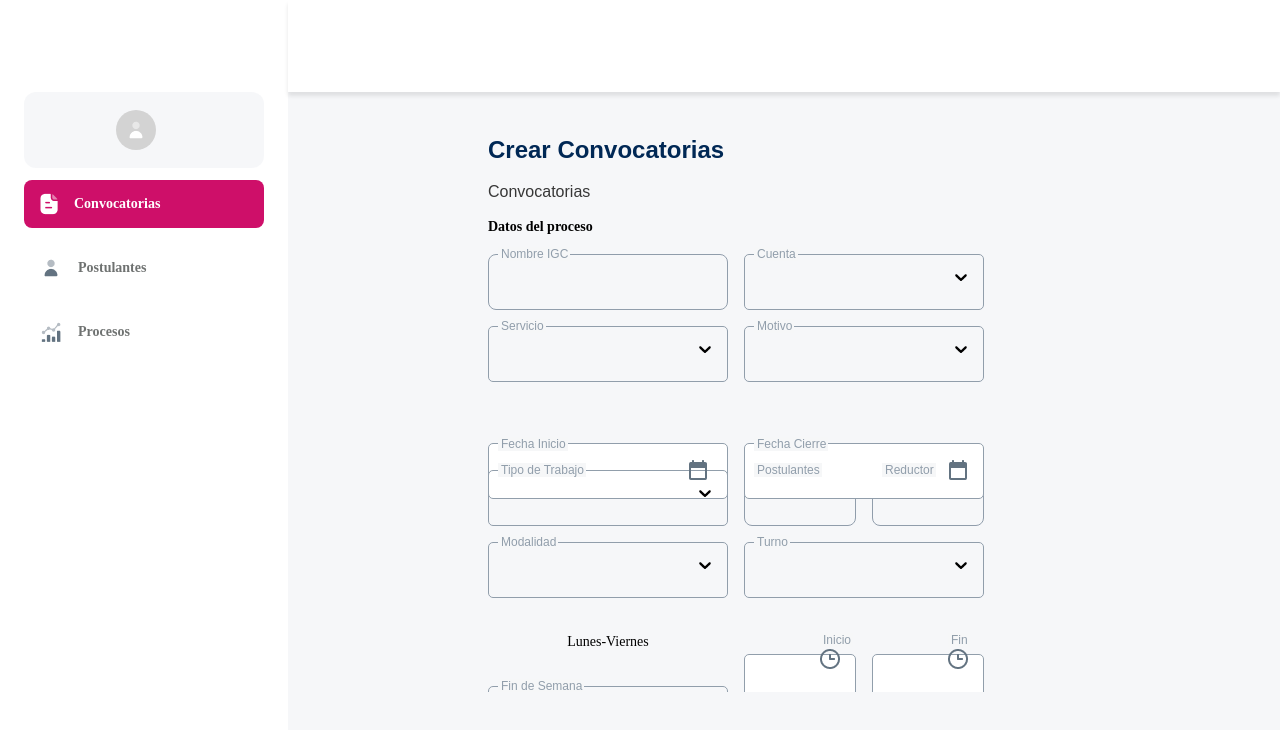
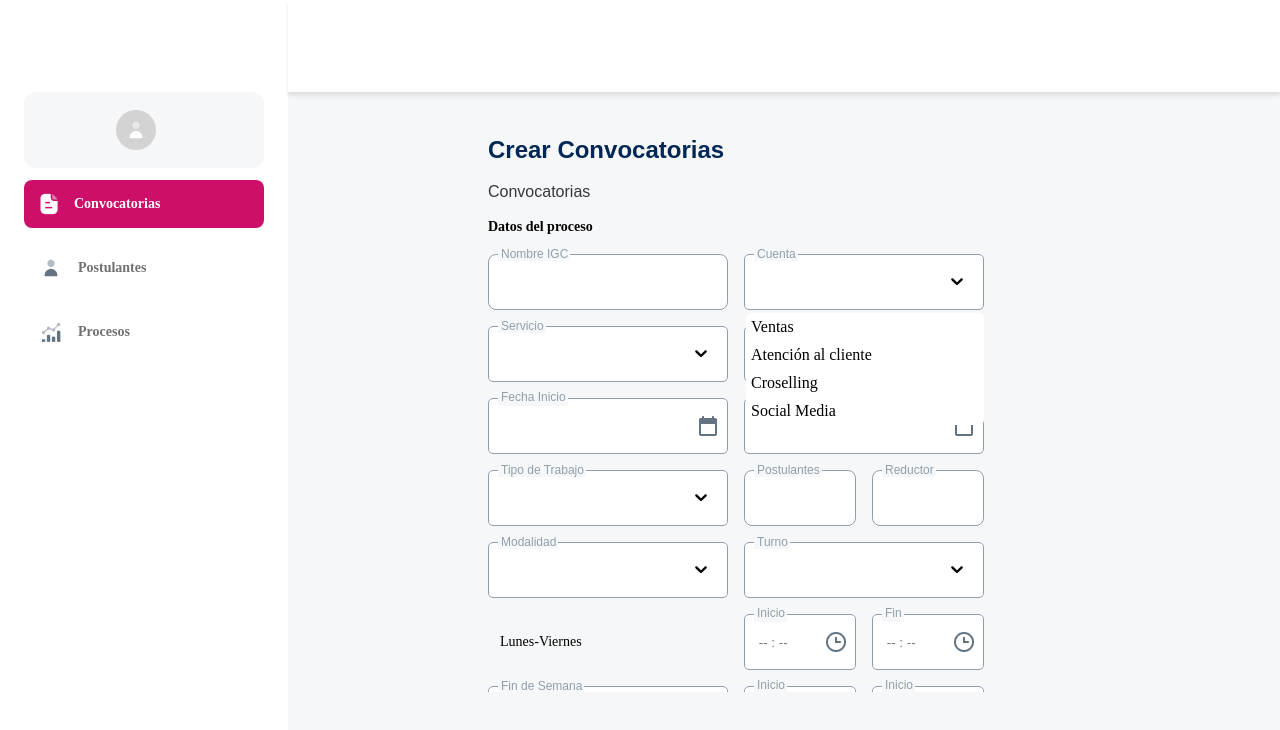
Before and after one commit to sara-rioseco/hackaton2023, a React (Vite) app: page /post in a window 1280 px wide. Both pictures are taken after a click on the element 864 px from the left and 277 px from the top of the page. Shown: the top 730 px of the page. Built offline with nearby package versions, Linux system fonts and the light colour scheme; a web font is replaced by a local one.

Commit message:
arreglo formulario convocatorias ok

```diff
--- a/src/components/formDate/form-date.css
+++ b/src/components/formDate/form-date.css
@@ -1,16 +1,19 @@
 .react-datepicker-wrapper {
   width: 100%;
   height: 100%;
+  display:flex;
 }
 
 .react-datepicker__input-container {
   width: 100%;
   height: 56px;
+  display:flex;
 }
 
 .react-datepicker-ignore-onclickoutside {
   width: 100%;
   height: 100%;
+  display:flex;
 }
 
 .datePicker {
@@ -28,26 +31,33 @@
 }
 
 .input-group-prepend {
+  position: absolute;
+  width:100%;
+  display:flex;
+  justify-content: right;
+}
+
+.input-group-text img{
   position: relative;
-  top: 52px;
-  right: -120px;
+  top:8px;
   z-index: 1;
-  width:fit-content;
-  height:fit-content;
 }
 
 .formDateLabel {
   color: #919EAB;
   font-family: 'Public Sans', sans-serif;
   font-weight: 400;
+  top: -10px;
+  left: 10px;
   font-size: 12px;
   line-height: 18px;
-  top: -42px;
-  left: -110px;
+  width: auto;
   padding: 0px 2px 0px 3px;
-  position:relative;
+  position:absolute;
   background-color: #f6f7f8;
-  width: 48px;
-  height: 18px;
   z-index: 1;
 }
+
+div.react-datepicker {
+  z-index: 2;
+}
--- a/src/components/formDropdown/form-dropdown.css
+++ b/src/components/formDropdown/form-dropdown.css
@@ -11,17 +11,15 @@
   height: 56px;
   align-items: center;
   box-sizing: border-box;
-    /*display:inline-flex;
   justify-content: right;
-  z-index: 0;
-  box-sizing: border-box;
   padding: 4px;
-  background-color: #FFFFFF; */
+  background-color: #FFFFFF;
 }
 
 .dropdown-input {
   padding: 12px;
   display: flex;
+  text-align: left;
   align-items: first baseline;
   justify-content: space-between;
   user-select: none;
@@ -30,14 +28,14 @@
 
 .dropdown-menu {
   position: absolute;
-  transform: translate(-12px, 42px);
+  transform: translate(-15px, 42px);
   width:100%;
   border-radius: 5px;
   overflow:auto;
   max-height:150px;
   background-color: #FFFFFF;
   font-family: 'Public Sans';
-  z-index: 2;
+  z-index: 3;
 }
 
 .dropdown-item {
@@ -73,7 +71,7 @@
   background-color: #f6f7f8;
   width: 48px;
   height: 18px;
-  z-index: 1;
+  z-index: 2;
 }
 
 
--- a/src/components/formDropdown/form-dropdown.jsx
+++ b/src/components/formDropdown/form-dropdown.jsx
@@ -17,14 +17,6 @@ const [selectedValue, setSelectedValue] = useState(null);
 const inputRef = useRef();
 
 useEffect(() => {
-  const handler = () => setShowMenu(false);
-  window.addEventListener("click", handler);
-  return () => {
-    window.removeEventListener("click", handler)
-  };
-});
-
-useEffect(() => {
   const handler = (e) => {
     if (inputRef.current && !inputRef.current.contains(e.target)) {
       setShowMenu(false);
@@ -41,24 +33,26 @@ const handleInputClick = () => {
   setShowMenu(!showMenu)
 }
 
-  const getDisplay = () => {
-    if (selectedValue) {
-      return selectedValue.label;
-    }
-     return placeholder;
-  };
+const getDisplay = () => {
+  if (!selectedValue || selectedValue.length === 0) {
+    return placeholder;
+  }
+    return selectedValue.label;
+};
 
-  const onItemClick = (option) => {
-    let newValue = option
+  const onItemClick = (opt) => {
+    let newValue;
+    newValue = opt;
+
     setSelectedValue(newValue);
     onChange(newValue)
   }
 
-  const isSelected = (option) => {
+  const isSelected = (opt) => {
     if (!selectedValue) {
       return false
     }
-    return selectedValue.value === option.value
+    return selectedValue.value === opt.value
   }
 
   return (
@@ -66,25 +60,24 @@ const handleInputClick = () => {
       {label && <label className={`formDropdownLabel ${classInputLabel}`}>{label}</label>}
       <div className="dropdown-container">
         <div ref={inputRef} onClick={handleInputClick} className="dropdown-input">
-          {showMenu && (
-          <div className="dropdown-menu">
-            {options && options.map(opt => (
-              <div
-                onClick={() => onItemClick(opt)}
-                key={opt.value}
-                className={`dropdown-item ${isSelected(opt) && "selected"}`}
-              >
-                {opt.label}
-              </div>
-            ))}
-          </div>
-          )}
           <div className="dropdown-selected-value">{getDisplay()}</div>
           <div className="dropdown-tools">
             <div className="dropdown-tool">
               <Icon />
             </div>
           </div>
+          { showMenu && (
+            <div className="dropdown-menu">
+              {options.map(opt => (
+                <div
+                  onClick={() => onItemClick(opt)}
+                  key={opt.value}
+                  className={`dropdown-item ${isSelected(opt) && "selected"}`}>
+                  {opt.label}
+                </div>
+              ))}
+            </div>
+          )}
         </div>
       </div>
     </>
@@ -99,35 +92,3 @@ FormDropdown.propTypes = {
   classInputLabel: PropTypes.string,
   classInput: PropTypes.string
 }
-
-
-
-/* FormDropdown({type, placeholder, value, onChange, label, classInputLabel, classInput}) {
-
-
-
-  return (
-    <>
-    <div className='loginInput'>
-      {label && <label className={`labelDefault ${classInputLabel}`}>{label}</label>}
-      <input
-          type={type}
-          className={`inputDefault ${classInput}`}
-          placeholder={placeholder}
-          value={value}
-          onChange={onChange}
-        />
-    </div>
-    </>
-  );
-}
-
-FormDropdown.propTypes = {
-  type: PropTypes.string.isRequired,
-  placeholder: PropTypes.string,
-  value: PropTypes.oneOfType([PropTypes.number, PropTypes.string]),
-  onChange: PropTypes.func,
-  label: PropTypes.string,
-  classInputLabel: PropTypes.string,
-  classInput: PropTypes.string
-} */
--- a/src/components/formGrid/form-grid.css
+++ b/src/components/formGrid/form-grid.css
@@ -69,7 +69,7 @@
 }
 
 .item6 {
-  height: 80px;
+  height: 56px;
 }
 
 .item7 {
@@ -107,7 +107,8 @@
   font-size: 14px;
   font-weight: 400;
   line-height: 22px;
-  justify-content: center;
+  padding: 0 0 0 12px;
+  justify-content: left;
 }
 
 .item14 {
@@ -175,7 +176,8 @@
   font-size: 14px;
   font-weight: 400;
   line-height: 22px;
-  justify-content: center;
+  padding: 0 0 0 12px;
+  justify-content: left;
 }
 
 .item25 {
--- a/src/components/formGrid/form-grid.jsx
+++ b/src/components/formGrid/form-grid.jsx
@@ -34,7 +34,6 @@ export default function FormGrid() {
             placeholder=''
             onChange={(e) => {
               handleFieldChange('igc-name', e);
-              console.log(`${e.target.value}`)
             }}
             label='Nombre IGC'
             classInputLabel='labels'
@@ -45,9 +44,9 @@ export default function FormGrid() {
           <FormDropdown
             placeholder=''
             label='Cuenta'
+            options = {[{label: 'Ventas', value: 'VENTAS'}, {label: 'Atención al cliente', value: 'ATENCIÓN AL CLIENTE'},{label: 'Croselling', value:'CROSELLING'},{label: 'Social Media', value:'SOCIAL MEDIA'}]}
             onChange={(e) => {
               handleFieldChange('account', e);
-              console.log(`${e.target.value}`)
             }}
           />
         </div>
@@ -55,9 +54,9 @@ export default function FormGrid() {
           <FormDropdown
             placeholder=''
             label='Servicio'
+            options = {[{label: 'Ventas', value: 'VENTAS'}, {label: 'Atención al cliente', value: 'ATENCIÓN AL CLIENTE'},{label: 'Croselling', value:'CROSELLING'},{label: 'Social Media', value:'SOCIAL MEDIA'}]}
             onChange={(e) => {
               handleFieldChange('service', e);
-              console.log(`${e.target.value}`)
             }}
           />
         </div>
@@ -65,9 +64,9 @@ export default function FormGrid() {
           <FormDropdown
             placeholder=''
             label='Motivo'
+            options = {[{label: 'Ventas', value: 'VENTAS'}, {label: 'Atención al cliente', value: 'ATENCIÓN AL CLIENTE'},{label: 'Croselling', value:'CROSELLING'},{label: 'Social Media', value:'SOCIAL MEDIA'}]}
             onChange={(e) => {
               handleFieldChange('reason', e);
-              console.log(`${e.target.value}`)
             }}
           />
         </div>
@@ -76,7 +75,6 @@ export default function FormGrid() {
             label='Fecha Inicio'
             onChange={(e) => {
               handleFieldChange('starting-date', e);
-              console.log(`${e.target.value}`)
             }}
           />
         </div>
@@ -123,9 +121,10 @@ export default function FormGrid() {
           />
         </div>
         <div className="item11">
-          <FormDropdown
+           <FormDropdown
             placeholder=''
             label='Modalidad'
+            options = {[{label: 'Ventas', value: 'VENTAS'}, {label: 'Atención al cliente', value: 'ATENCIÓN AL CLIENTE'},{label: 'Croselling', value:'CROSELLING'},{label: 'Social Media', value:'SOCIAL MEDIA'}]}
             onChange={(e) => {
               handleFieldChange('process-modality', e);
             }}
@@ -135,6 +134,7 @@ export default function FormGrid() {
           <FormDropdown
             placeholder=''
             label='Turno'
+            options = {[{label: 'Ventas', value: 'VENTAS'}, {label: 'Atención al cliente', value: 'ATENCIÓN AL CLIENTE'},{label: 'Croselling', value:'CROSELLING'},{label: 'Social Media', value:'SOCIAL MEDIA'}]}
             onChange={(e) => {
               handleFieldChange('turn', e)
             }}
@@ -152,9 +152,13 @@ export default function FormGrid() {
           />
         </div>
         <div className="item16">
-        <FormDropdown
+          <FormDropdown
             placeholder=''
             label='Fin de Semana'
+            options = {[{label: 'Ventas', value: 'VENTAS'}, {label: 'Atención al cliente', value: 'ATENCIÓN AL CLIENTE'},{label: 'Croselling', value:'CROSELLING'},{label: 'Social Media', value:'SOCIAL MEDIA'}]}
+            onChange={(e) => {
+              handleFieldChange('turn', e)
+            }}
           />
         </div>
         <div className="item17">
@@ -168,20 +172,22 @@ export default function FormGrid() {
           />
         </div>
         <div className="item19">
-        <FormDropdown
+          <FormDropdown
             placeholder=''
             label='Sede'
+            options = {[{label: 'Ventas', value: 'VENTAS'}, {label: 'Atención al cliente', value: 'ATENCIÓN AL CLIENTE'},{label: 'Croselling', value:'CROSELLING'},{label: 'Social Media', value:'SOCIAL MEDIA'}]}
             onChange={(e) => {
-              handleFieldChange('campus-name', e)
+              handleFieldChange('turn', e)
             }}
           />
         </div>
         <div className="item20">
-        <FormDropdown
+         <FormDropdown
             placeholder=''
             label='Razón Social'
+            options = {[{label: 'Ventas', value: 'VENTAS'}, {label: 'Atención al cliente', value: 'ATENCIÓN AL CLIENTE'},{label: 'Croselling', value:'CROSELLING'},{label: 'Social Media', value:'SOCIAL MEDIA'}]}
             onChange={(e) => {
-              handleFieldChange('campus-address', e)
+              handleFieldChange('turn', e)
             }}
           />
         </div>
@@ -195,6 +201,10 @@ export default function FormGrid() {
           <FormDropdown
             placeholder=''
             label='Modalidad'
+            options = {[{label: 'Ventas', value: 'VENTAS'}, {label: 'Atención al cliente', value: 'ATENCIÓN AL CLIENTE'},{label: 'Croselling', value:'CROSELLING'},{label: 'Social Media', value:'SOCIAL MEDIA'}]}
+            onChange={(e) => {
+              handleFieldChange('turn', e)
+            }}
           />
         </div>
         <div className="item24">Lunes-Viernes</div>
@@ -212,6 +222,10 @@ export default function FormGrid() {
           <FormDropdown
             placeholder=''
             label='Fin de Semana'
+            options = {[{label: 'Ventas', value: 'VENTAS'}, {label: 'Atención al cliente', value: 'ATENCIÓN AL CLIENTE'},{label: 'Croselling', value:'CROSELLING'},{label: 'Social Media', value:'SOCIAL MEDIA'}]}
+            onChange={(e) => {
+              handleFieldChange('turn', e)
+            }}
           />
         </div>
         <div className="item28">
@@ -225,11 +239,12 @@ export default function FormGrid() {
           />
         </div>
         <div className="item30">
-        <FormDropdown
+         <FormDropdown
             placeholder=''
             label='Formador'
-            onChange={(e) => {
-              handleFieldChange('trainer', e)
+            options = {[{label: 'Ventas', value: 'VENTAS'}, {label: 'Atención al cliente', value: 'ATENCIÓN AL CLIENTE'},{label: 'Croselling', value:'CROSELLING'},{label: 'Social Media', value:'SOCIAL MEDIA'}]}
+            onChange = {(e) => {
+              handleFieldChange('turn', e)
             }}
           />
         </div>
--- a/src/components/formText/form-text.css
+++ b/src/components/formText/form-text.css
@@ -13,6 +13,7 @@
   background-color: #f6f7f8;
   width: 48px;
   height: 18px;
+  z-index: 1;
 }
 
 .formTextInput {
@@ -25,7 +26,7 @@
   box-sizing: border-box;
   padding-left: 16px;
   margin: 0;
-  z-index: -1;
+  z-index: 0;
   position: absolute;
   top: 0;
   left: 0;
--- a/src/components/formTime/form-time.css
+++ b/src/components/formTime/form-time.css
@@ -1,54 +1,59 @@
-.time-react-datepicker-wrapper {
+.react-datepicker-wrapper {
   width: 100%;
   height: 100%;
+  display:flex;
 }
 
-.time-react-datepicker__input-container {
+.react-datepicker__input-container {
+  width: 100%;
+  height: 56px;
+  display:flex;
+}
+
+.react-datepicker-ignore-onclickoutside {
   width: 100%;
   height: 100%;
+  display:flex;
 }
-
-.time-react-datepicker-ignore-onclickoutside {
+.timePicker {
   width: 100%;
-  height: 100%;
+  height: 56px;
+  text-align: left;
+  padding:10px;
+  border: 1px solid #919EAB;
+  position: relative;
+  border-radius: 5px;
+  align-items: center;
+  display:flex;
+  justify-content: space-between;
+  box-sizing: border-box;
 }
 
 .time-input-group-prepend {
-  position: relative;
-  right: -66px;
-  top: 6px;
-  width:40px;
-  height:40px;
-  z-index: 1;
+  position: absolute;
+  width:100%;
+  display:flex;
+  justify-content: right;
 }
 
-.timePicker {
-  width: 100%;
-  height: 56px;
-  padding: 10px;
-  text-align: left;
-  border: 1px solid #919EAB;
-  border-radius: 5px;
-  display:flex;
-  justify-content: center;
-  box-sizing: border-box;
-  z-index: 0;
-  top: -42px
+.time-input-group-text img{
+  position: relative;
+  top:8px;
+  z-index: 1;
 }
 
 .formTimeLabel {
   color: #919EAB;
   font-family: 'Public Sans', sans-serif;
   font-weight: 400;
+  top: -10px;
+  left: 10px;
   font-size: 12px;
   line-height: 18px;
-  top: 10px;
-  left: 10px;
+  width: auto;
   padding: 0px 2px 0px 3px;
-  position:relative;
+  position:absolute;
   background-color: #f6f7f8;
-  width: 48px;
-  height: 18px;
   z-index: 1;
 }
 
@@ -63,3 +68,7 @@
   width: 1px;
   white-space: nowrap;
 }
+
+.react-datepicker--time-only {
+z-index: 2;
+}
--- a/src/components/formTime/form-time.jsx
+++ b/src/components/formTime/form-time.jsx
@@ -35,7 +35,7 @@ export default function FormTime({ label, classInputLabel}) {
       showTimeSelect
       showTimeSelectOnly
       minDate={new Date()}
-      placeholderText=''
+      placeholderText=' -- : -- '
       selected={date}
       locale= 'es'
       onChange={date => setDate(date)}
--- a/src/components/sidebarButtonGroup/sidebar-button-group.jsx
+++ b/src/components/sidebarButtonGroup/sidebar-button-group.jsx
@@ -23,11 +23,10 @@ export default function SidebarButtonGroup() {
   const { handleSideBarButtonClick } = usePostLogic();
 
   const handleColor = (row) => {
-    console.log(row)
     setActiveType(row.title);
+    setSelected(row.id)
     handleSideBarButtonClick(row.title)
   };
-
 
   return (
     <div className="sideBarButtonGroup">
--- a/src/pages/Post/post.css
+++ b/src/pages/Post/post.css
@@ -25,6 +25,7 @@
 .mainContent {
   width: 100%;
   max-height: 80%;
+  min-width: 520px;;
   display: flex;
   justify-content: center;
   flex-direction: column;
--- a/src/utils/post.js
+++ b/src/utils/post.js
@@ -44,52 +44,52 @@ export function usePostLogic() {
       console.log(event.target.value)
     }
     if (field === 'starting-date') {
-      setFormData({ ...formData, startingDate: event.target.value });
-      console.log(event.target.value)
+      setFormData({ ...formData, startingDate: event.value });
+      console.log(event.value)
     }
     if (field === 'closing-date') {
-      setFormData({ ...formData, closingDate: event.target.value });
-      console.log(event.target.value)
+      setFormData({ ...formData, closingDate: event.value });
+      console.log(event.value)
     }
     if (field === 'profile-name') {
-      setFormData({ ...formData, profileName: event.target.value });
-      console.log(event.target.value)
+      setFormData({ ...formData, profileName: event.value });
+      console.log('Seleccionaste tipo de perfil ', event.value)
     }
     if (field === 'account') {
-      setFormData({ ...formData, account: event.target.value });
-      console.log(event.target.value)
+      setFormData({ ...formData, account: event.value });
+      console.log(event.value)
     }
     if (field === 'status') {
-      setFormData({ ...formData, status: event.target.value });
-      console.log(event.target.value)
+      setFormData({ ...formData, status: event.value });
+      console.log(event.value)
     }
     if (field === 'trainer') {
-      setFormData({ ...formData, trainer: event.target.value });
-      console.log(event.target.value)
+      setFormData({ ...formData, trainer: event.value });
+      console.log(event.value)
     }
     if (field === 'training-schedule') {
-      setFormData({ ...formData, trainingSchedule: event.target.value });
-      console.log(event.target.value)
+      setFormData({ ...formData, trainingSchedule: event.value });
+      console.log(event.value)
     }
     if (field === 'training-modality') {
-      setFormData({ ...formData, trainingModality: event.target.value });
-      console.log(event.target.value)
+      setFormData({ ...formData, trainingModality: event.value });
+      console.log(event.value)
     }
     if (field === 'process-modality') {
-      setFormData({ ...formData, processModality: event.target.value });
-      console.log(event.target.value)
+      setFormData({ ...formData, processModality: event.value });
+      console.log(event.value)
     }
     if (field === 'process-schedule') {
-      setFormData({ ...formData, processSchedule: event.target.value });
-      console.log(event.target.value)
+      setFormData({ ...formData, processSchedule: event.value });
+      console.log(event.value)
     }
     if (field === 'work-schedule') {
-      setFormData({ ...formData, workSchedule: event.target.value });
-      console.log(event.target.value)
+      setFormData({ ...formData, workSchedule: event.value });
+      console.log('Seleccionaste tipo de trabajo ', event.value)
     }
     if (field === 'reason') {
-      setFormData({ ...formData, reason: event.target.value });
-      console.log(event.target.value)
+      setFormData({ ...formData, reason: event.value });
+      console.log(event.value)
     }
     if (field === 'applicants-number') {
       setFormData({ ...formData, applicantsNumber: event.target.value });
@@ -100,24 +100,24 @@ export function usePostLogic() {
       console.log(event.target.value)
     }
     if (field === 'business-name') {
-      setFormData({ ...formData, businessName: event.target.value });
-      console.log(event.target.value)
+      setFormData({ ...formData, businessName: event.value });
+      console.log(event.value)
     }
     if (field === 'campus-name') {
-      setFormData({ ...formData, campus: { name:event.target.value } });
-      console.log(event.target.value)
+      setFormData({ ...formData, campus: { name:event.value } });
+      console.log(event.value)
     }
     if (field === 'campus-address') {
-      setFormData({ ...formData, campus: { address:event.target.value } });
-      console.log(event.target.value)
+      setFormData({ ...formData, campus: { address:event.value } });
+      console.log(event.value)
     }
     if (field === 'service') {
-      setFormData({ ...formData, service: event.target.value });
-      console.log(event.target.value)
+      setFormData({ ...formData, service: event.value });
+      console.log(event.value)
     }
     if (field === 'turn') {
-      setFormData({ ...formData, turn: event.target.value });
-      console.log(event.target.value)
+      setFormData({ ...formData, turn: event.value });
+      console.log(event.value)
     }
   };
 
```
